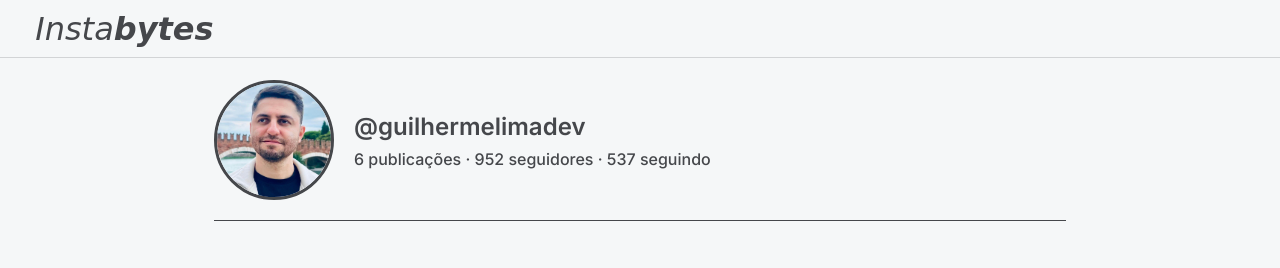
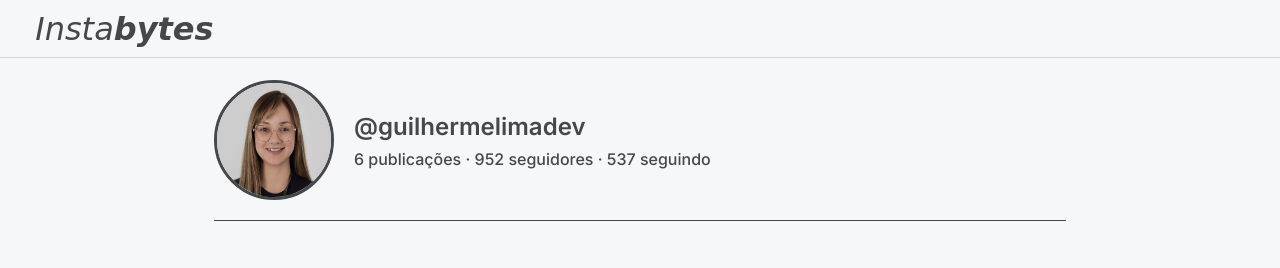
Before and after one commit to luacarol/frontend_flamefinder, a website built with Parcel: page index.html in a window 1280 px wide. Built offline with nearby package versions, Linux system fonts and the light colour scheme; no server answers.

Commit message:
colocando a minha foto de perfil

```diff
--- a/index.html
+++ b/index.html
@@ -19,7 +19,7 @@
 
     <main class="profile-container">
         <section class="profile-header">
-            <img src="photos/gui.jpeg" alt="Foto de perfil de Guilherme Lima, um desenvolvedor apaixonado por viagens." class="profile-pic" />
+            <img src="photos/lu.jpeg" alt="Foto de perfil de Luana Caroliny, uma desenvolvedora apaixonado por tecnologia." class="profile-pic" />
             <div class="profile-info">
                 <h1>@guilhermelimadev</h1>
                 <p>6 publicações · 952 seguidores · 537 seguindo</p>
```
Also changed, not shown: photos/gui.jpeg (deleted), photos/lu.jpeg (added).
